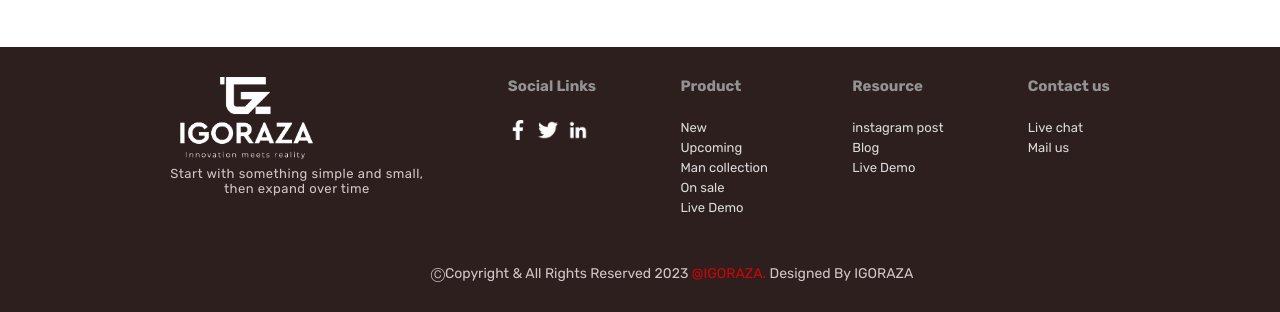
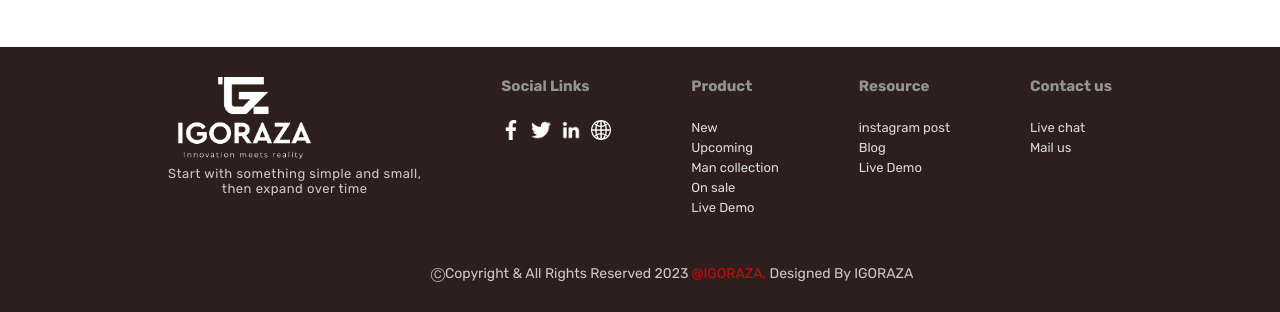
Before and after one commit to Jayaram-s-kumar/besnikgadgets, a plain HTML site: page index.html in a window 1280 px wide. Shown: the part 3160-3472 px from the top of the page. Drawn offline with Linux system fonts and the light colour scheme.

Commit message:
updated title

```diff
--- a/index.html
+++ b/index.html
@@ -166,6 +166,9 @@
                 <img src="./facebook-app-symbol.png" alt="">
                 <img src="./twitter.png" alt="">
                 <img src="./linkedin.png" alt="">
+                <a href="https://www.igoraza.com/">
+                    <img src="globewhite.png" alt="" />
+                </a>
             </div>
         </div>
         <div>
@@ -187,8 +190,8 @@
             <p>Live chat</p>
             <p>Mail us</p>
         </div>
-     </div>
-     <div class="footer cfooter" style="margin-top: 0px;text-align: center;padding-left: 0px;">
+    </div>
+    <div class="footer cfooter" style="margin-top: 0px;text-align: center;padding-left: 0px;">
         <p>ⒸCopyright & All Rights Reserved 2023 <a href="https://www.igoraza.com/">@IGORAZA.</a> Designed By IGORAZA
         </p>
     </div>
```
Also changed, not shown: globewhite.png (added).
